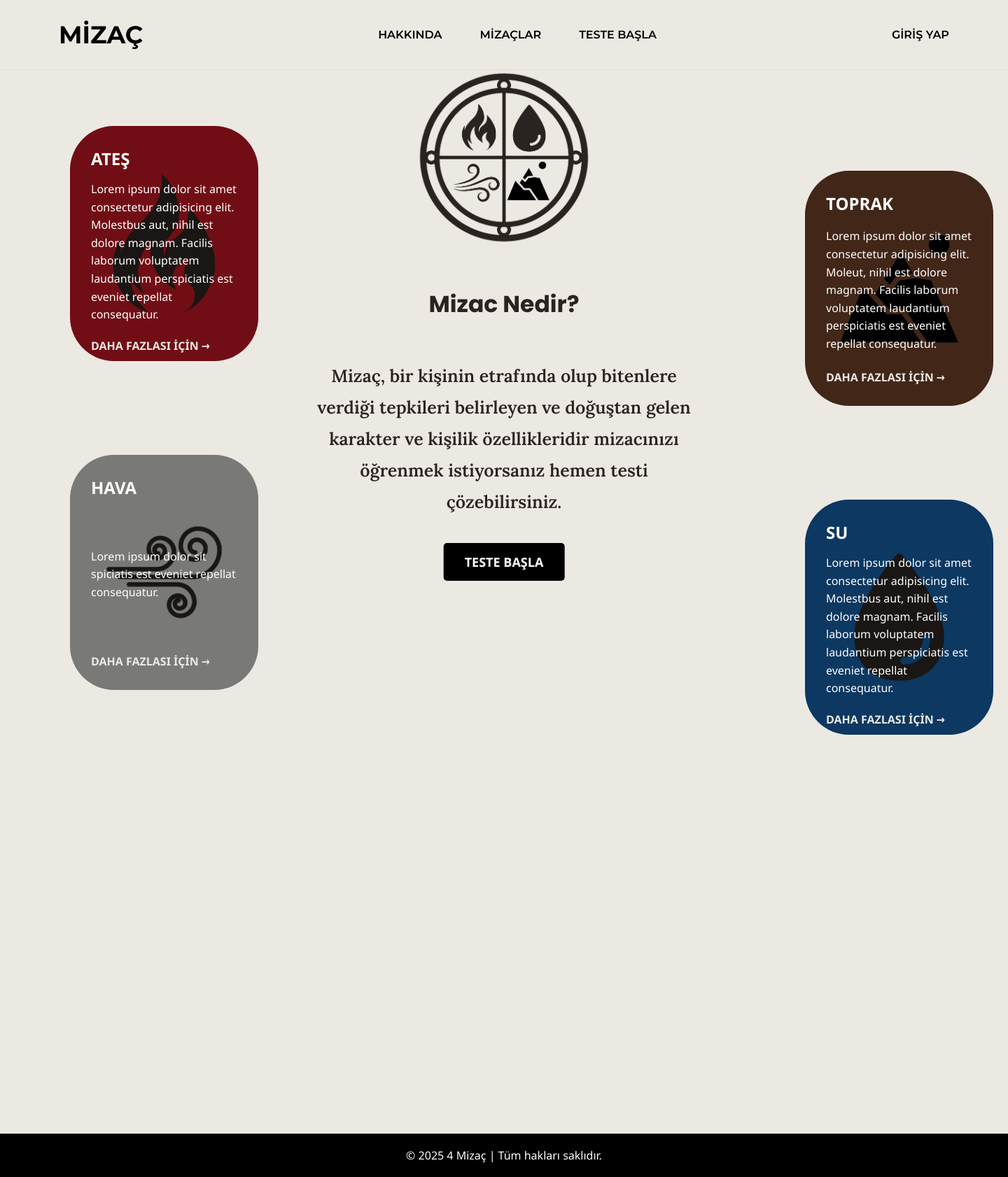
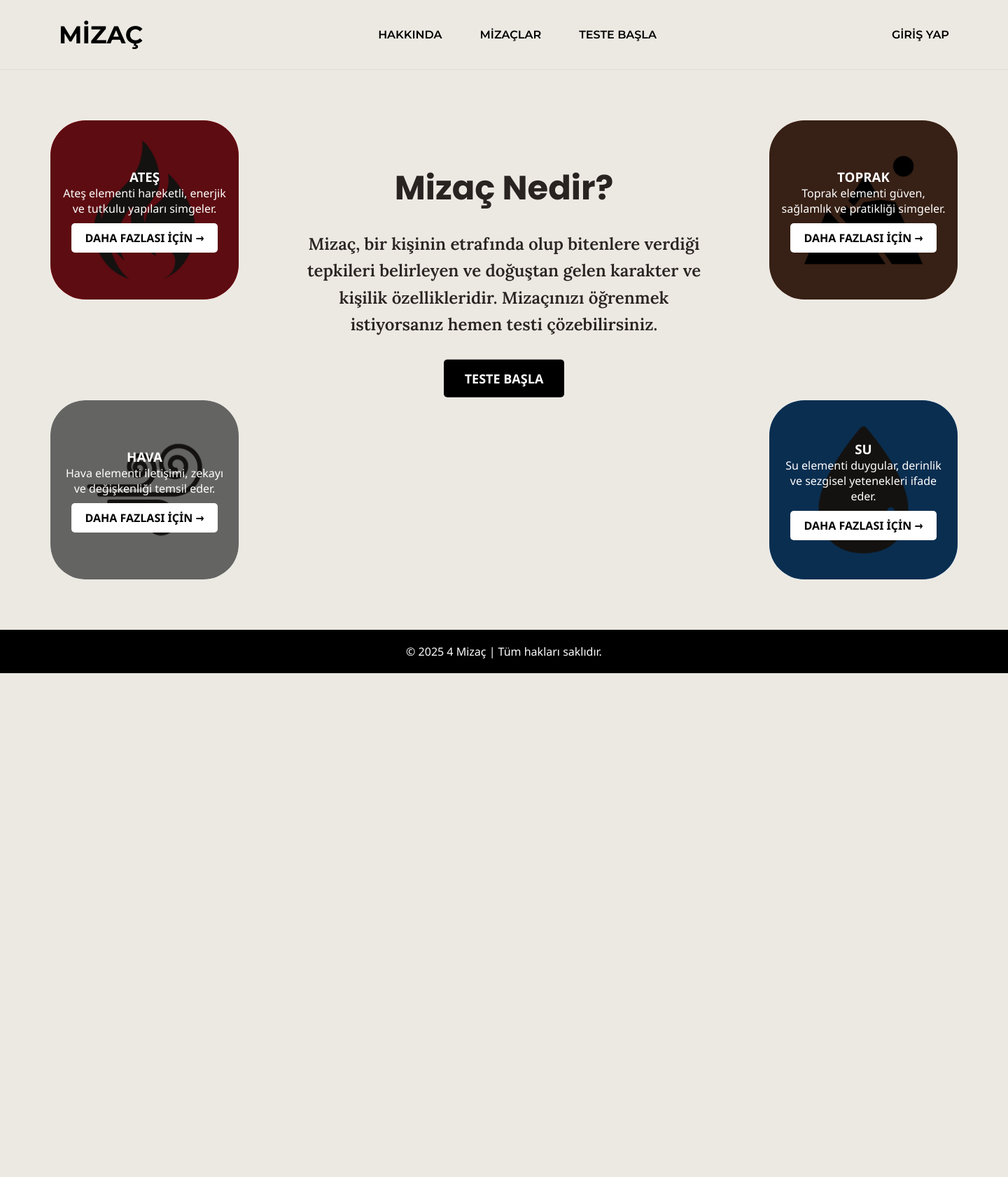
Before and after one commit to isKartal/mizac_yayin, a Django app: page / in a window 1440 px wide. Shown: the whole page at 70% size. After the commit the page ends 962 px from the top, so only its background shows below. Run offline with Django 3.2, Linux system fonts and the light colour scheme.

Commit message:
ana sayfa düzenlendi

```diff
--- a/main/static/css/styles-1.css
+++ b/main/static/css/styles-1.css
@@ -91,256 +155,244 @@ body {
     background-color: #ece9e3;
 }
 
-/* Footer Stilleri */
-footer {
-    text-align: center;
-    padding: 20px;
-    background-color: black;
-    color: white;
-    margin-top: auto; /* Footer'ı en alta sabitler */
-}
-
-/* Ana İçerik Stilleri */
-main {
-    padding: 20px;
-}
-
-main section:first-child {
-    background-size: 300px 300px;
-    background-position: center top;
-    background-repeat: no-repeat;
-    display: flex;
-    justify-content: center;
-    align-items: flex-start;
-    min-height: 100vh;
-    text-align: center;
-    flex-direction: column;
-    padding: 5vw;
-    margin-top: -45px; /* Bu değeri ihtiyaca göre ayarlayabilirsiniz */
-}
-
-@media (max-width: 768px) {
-    main section:first-child {
-        min-height: 70vh;
-        padding: 10vw;
-    }
-}
-
-main section:first-child div {
-    max-width: 500px;
-    width: 40%;
-    padding: 40px;
-}
-
-main section:first-child h5 {
-    margin-bottom: 20px;
-    font-size: 22px;
-    font-weight: bold;
-}
-
-main section:first-child p {
-    line-height: 1.8;
-    font-size: 16px;
-}
-
-main section:first-child a {
-    display: inline-block;
-    margin-top: 20px;
-    background-color: black;
-    color: white;
-    padding: 15px 30px;
-    text-decoration: none;
-    border-radius: 5px;
-    font-weight: bold;
-    transition: background-color 0.3s;
-    font-size: 18px;
-}
-
-main section:first-child a:hover {
-    background-color: gray;
-}
-
-.mizac-nedir-title,
-.start-test-button {
-    display: inline-block; /* Elemanları yan yana yerleştirir */
-    vertical-align: middle; /* Ortalanmış şekilde hizalar */
-    text-align: center;
-    white-space: nowrap; /* Metnin satır değiştirmesini engeller */
-}
-
-.mizac-nedir-title {
-    font-family: 'Poppins', serif;
-    font-size: min(24vw, 33px) !important;
-    font-weight: 900;
-    margin-top: 15px;
-    color: #292321;
-    position: absolute;
-    bottom: 350px;
-    left: 50%;
-    transform: translateX(-50%);
-}
-
-.mizac-nedir-text {
-    font-family: 'Lora', serif;
-    font-weight: 900 !important;
-    font-size: min(20vw, 25px) !important; /* Orantılı büyüme */
-    line-height: 1.6;
-    color: #292321;
-    position: absolute;
-    bottom: 80px; /* Yazıyı yukarı/aşağı kaydır */
-    left: 50%;
-    transform: translateX(-50%);
-    width: 1050%; /* Metnin genişliğini belirler */
-    max-width: 600px; /* Maksimum genişlik ayarı */
-    padding: 10px;
-}
-
-.first-word {
-    display: block; /* İlk kelimeyi tek satıra al */
-    text-align: center;
-    font-size: 24px;
-    font-weight: bold;
-}
-
-section {
-    background-size: cover;
-    background-position: center;
-    min-height: 100vh;
-    position: relative;
-}
-
+/* Sayfanın tam ortasında başlık, açıklama ve buton için */
+/* Sayfanın tam ortasında başlık, açıklama ve buton */
 .content-container {
     position: absolute;
     top: 50%;
     left: 50%;
     transform: translate(-50%, -50%);
     text-align: center;
-    color: #ece9e3;
-    padding: 0 20px;
-    z-index: 2;
+    z-index: 10; /* Elementlerin önünde kalmasını sağlar */
+    width: 100%;
+    display: flex;
+    flex-direction: column;
+    align-items: center; /* Yatayda ortalar */
+    justify-content: center; /* Dikeyde ortalar */
+    padding: 5vw;
 }
 
+/* Başlık */
+.mizac-nedir-title {
+    font-family: 'Poppins', serif;
+    font-size: clamp(24px, 5vw, 48px); /* Sayfa boyutuna göre dinamik */
+    font-weight: 900;
+    color: #292321;
+    margin-bottom: 15px; /* Altındaki metinden ayrılmasını sağlar */
+}
+
+/* Açıklama Metni */
+.mizac-nedir-text {
+    font-family: 'Lora', serif;
+    font-weight: 700;
+    font-size: clamp(16px, 2vw, 24px); /* Sayfa genişliğine göre dinamik */
+    line-height: 1.6;
+    color: #292321;
+    max-width: 600px; /* Çok geniş olmaması için */
+    padding: 10px;
+    text-align: center; /* Ortalanmış metin */
+    margin-bottom: 20px; /* Butonla arasında boşluk */
+}
+
+/* Buton */
 .start-test-button {
-    margin-top: 20px;
     background-color: black;
     color: white;
-    padding: 15px 30px;
+    padding: clamp(10px, 2vw, 15px) clamp(20px, 3vw, 30px);
     text-decoration: none;
     border-radius: 5px;
     font-weight: bold;
-    transition: background-color 0.3s;
-    font-size: 18px;
+    transition: background-color 0.3s, transform 0.2s;
+    font-size: clamp(14px, 1.5vw, 18px);
+    text-align: center;
 }
 
 .start-test-button:hover {
     background-color: gray;
+    transform: scale(1.05);
 }
 
-section .start-test-button {
-    position: absolute;
-    bottom: 0px;
-    left: 50%;
-    transform: translateX(-50%);
+/* Elementler için ana grid yapısı */
+.element-grid {
+    position: relative;
+    width: 100%;
+    height: 100vh;
+    display: grid;
+    grid-template-columns: 1fr 1fr; /* 2 sütun */
+    grid-template-rows: 1fr 1fr; /* 2 satır */
+    gap: clamp(10px, 3vw, 50px);
+    padding: 5vw;
+    box-sizing: border-box;
 }
 
-/* Elementler Bölümü */
-.elements {
-    padding: 0px 0;
-    text-align: center;
+/* Her bir elementi saran wrapper */
+.element-wrapper {
+    position: relative;
+    display: flex;
+    justify-content: center;
+    align-items: center;
+}
+
+/* Ateş - Sol Üst */
+.element-wrapper:nth-child(1) {
+    grid-column: 1;
+    grid-row: 1;
+    justify-self: start;
+    align-self: start;
+}
+
+/* Hava - Sol Alt */
+.element-wrapper:nth-child(2) {
+    grid-column: 1;
+    grid-row: 2;
+    justify-self: start;
+    align-self: end;
+}
+
+/* Toprak - Sağ Üst */
+.element-wrapper:nth-child(3) {
+    grid-column: 2;
+    grid-row: 1;
+    justify-self: end;
+    align-self: start;
+}
+
+/* Su - Sağ Alt */
+.element-wrapper:nth-child(4) {
+    grid-column: 2;
+    grid-row: 2;
+    justify-self: end;
+    align-self: end;
+}
+
+/* Elementler için başlangıçta görünmez olması */
+.element {
+    position: relative;
+    width: clamp(250px, 22vw, 269px);
+    height: clamp(250px, 32vh, 336px);
+    background-size: cover;
+    background-position: center;
+    border-radius: 50px;
+    overflow: hidden;
+    opacity: 0; /* Başlangıçta görünmez */
+    transform: translateY(30px); /* Aşağıda başlasın */
+    transition: opacity 0.8s ease-out, transform 0.8s ease-out;
+}
+
+/* Görünen elementler (scroll ile tetikleniyor) */
+.element.show {
+    opacity: 1;
+    transform: translateY(0);
+}
+
+/* İçerik (Başlık, Metin, Buton) */
+.element-content {
+    position: absolute;
+    top: 0;
+    left: 0;
+    width: 100%;
+    height: 100%;
     display: flex;
     flex-direction: column;
     justify-content: center;
     align-items: center;
-    margin-top: -75px;
+    text-align: center;
+    background: rgba(0, 0, 0, 0.5);
+    color: white;
+    border-radius: 50px;
+    padding: 15px;
+    opacity: 0;
+    transition: opacity 0.5s ease-in-out;
+    z-index: 5; /* İçerik üstte olacak */
+    pointer-events: none; /* Başlangıçta tıklanamaz */
 }
 
-.elements h2 {
-    margin-bottom: 30px;
-    font-size: 28px;
+/* Elementler ekrana geldiğinde içeriği görünür yap */
+.element.show .element-content {
+    opacity: 1;
+    pointer-events: auto; /* İçeriği tıklanabilir hale getir */
 }
 
-.element-grid {
-    position: relative;
-    width: 100vw;
-    height: 100vh; /* Sayfanın tamamını kaplasın */
+/* "Daha Fazlası İçin" Butonu */
+.more-link {
+    background-color: white;
+    color: black;
+    padding: 10px 20px;
+    text-decoration: none;
+    font-weight: bold;
+    border-radius: 5px;
+    transition: background-color 0.3s ease, transform 0.2s ease;
+    display: inline-block;
+    margin-top: 10px;
+    z-index: 999; /* Butonun en üstte olmasını sağla */
+    position: relative; /* Diğer içeriklerle çakışmasını engelle */
 }
 
+/* Buton Hover efekti */
+.more-link:hover {
+    background-color: gray;
+    color: white;
+    transform: scale(1.05);
+}
+
+/* Elementlerin görünümü */
 .element {
-    position: absolute;
-    width: 269px; /* Element boyutunu kendine göre ayarla */
-    height: 336px;
+    position: relative;
+    width: clamp(250px, 22vw, 269px);
+    height: clamp(250px, 32vh, 336px);
     background-size: cover;
     background-position: center;
-    padding: 30px;
-    border-radius: 63px; /* Daha oval bir şekil için artırıldı */
-    color: white;
-    text-align: left;
-    display: flex;
-    flex-direction: column;
-    justify-content: space-between;
-    transition: transform 0.3s;
-    overflow: hidden; /* Kenarları düzgün görmek için */
+    border-radius: 50px;
+    overflow: hidden;
+    opacity: 0; /* Başlangıçta görünmez */
+    transform: translateY(30px); /* Aşağıda başlasın */
+    transition: opacity 0.8s ease-out, transform 0.8s ease-out;
+    z-index: 1; /* İçeriklerden daha altta */
 }
 
-.element:nth-child(1) { /* Sol üst köşe */
-    top: -620px;
-    left: 100px;
+/* Görünen elementler (scroll ile tetikleniyor) */
+.element.show {
+    opacity: 1;
+    transform: translateY(0);
+    z-index: 5; /* İçerik ve butonun üstünde olması için */
 }
 
-.element:nth-child(2) { /* Sağ üst köşe */
-    top: -150px;
-    left: 100px;
+/* Tıklama problemi yaşamamak için element-wrapper'e z-index ekle */
+.element-wrapper {
+    position: relative;
+    z-index: 10;
 }
 
-.element:nth-child(3) { /* Sol alt köşe */
-    bottom: 550px;
-    left: 1150px;
+
+/* Mobil Görünüm */
+@media (max-width: 1200px) {
+    .element-grid {
+        display: flex;
+        flex-direction: column;
+        align-items: center;
+        gap: 20px;
+        height: auto;
+        padding: 20px;
+    }
+
+    /* Metin mobilde en üste gelsin */
+    .text-container {
+        order: -1;
+    }
+
+    /* Elementler Ateş -> Su -> Toprak -> Hava şeklinde sıralansın */
+    .element-wrapper:nth-child(1) { order: 1; } /* Ateş */
+    .element-wrapper:nth-child(4) { order: 2; } /* Su */
+    .element-wrapper:nth-child(3) { order: 3; } /* Toprak */
+    .element-wrapper:nth-child(2) { order: 4; } /* Hava */
+
+    .element {
+        width: 85vw;
+        height: 250px;
+    }
+
+    .element-content {
+        opacity: 1; /* Mobilde içerik her zaman görünsün */
+        background: rgba(0, 0, 0, 0.4);
+    }
 }
-
-.element:nth-child(4) { /* Sağ alt köşe */
-    bottom: 1020px;
-    left: 1150px;
-}
-
-.element::before {
-    content: '';
-    position: absolute;
-    top: 0;
-    left: 0;
-    right: 0;
-    bottom: 0;
-    background: rgba(0, 0, 0, 0.4);
-    border-radius: 8px;
-    z-index: 1;
-}
-
-.element:hover {
-    transform: translateY(-10px);
-}
-
-.element h3, .element p, .element a {
-    position: relative;
-    z-index: 2;
-}
-
-.element h3 {
-    margin-bottom: 15px;
-    font-size: 24px;
-}
-
-.element p {
-    margin-bottom: 20px;
-    line-height: 1.6;
-}
-
-.more-link {
-    color: #ece9e3;
-    text-decoration: none;
-    font-weight: bold;
-    align-self: flex-start;
-    transition: color 0.3s;
-}
-
-.more-link:hover {
-    color: #ece9e3;
-}
--- a/main/templates/index.html
+++ b/main/templates/index.html
@@ -36,47 +36,68 @@
         {% endif %}
     </div>
     <main>
-        <section style="background-image: url('{% static 'images/logom2.jpg' %}');">
+        <section class="main-background" style="background-image: url('{% static 'images/logom2.jpg' %}');">
+        </section>
+
+        <!-- Görselin ALTINDAKİ içerik -->
         <section class="content-container">
-                <div class="content">
-                    <h5 class="mizac-nedir-title">Mizac Nedir?</h5>
-                    <p class="mizac-nedir-text">Mizaç,
-                        bir kişinin etrafında
-                        olup bitenlere verdiği
-                        tepkileri belirleyen
-                         ve doğuştan gelen
-                        karakter ve kişilik
-                         özellikleridir mizacınızı
-                        öğrenmek istiyorsanız
-                        hemen testi çözebilirsiniz.</p>
-                </div>
+            <h1 class="mizac-nedir-title">Mizaç Nedir?</h1>
+            <p class="mizac-nedir-text">
+                Mizaç, bir kişinin etrafında olup bitenlere verdiği tepkileri belirleyen
+                ve doğuştan gelen karakter ve kişilik özellikleridir. Mizaçınızı öğrenmek
+                istiyorsanız hemen testi çözebilirsiniz.
+            </p>
             <a href="{% url 'test_list' %}" class="start-test-button">TESTE BAŞLA</a> <!-- Teste Başla butonu burada -->
-            </section>
         </section>
         <section class="elements">
             <div class="element-grid">
+                <!-- Ateş Elementi -->
+                <div class="element-wrapper">
                     <div class="element" style="background-image: url('{% static 'images/2.jpg' %}');">
+                        <div class="element-content">
                             <h3>ATEŞ</h3>
-                    <p>Lorem ipsum dolor sit amet consectetur adipisicing elit. Molestbus aut, nihil est dolore magnam. Facilis laborum voluptatem laudantium perspiciatis est eveniet repellat consequatur.</p>
+                            <p>Ateş elementi hareketli, enerjik ve tutkulu yapıları simgeler.</p>
                             <a href="{% url 'fire_more' %}" class="more-link">DAHA FAZLASI İÇİN →</a>
                         </div>
+                    </div>
+                </div>
+
+                <!-- Hava Elementi -->
+                <div class="element-wrapper">
                     <div class="element" style="background-image: url('{% static 'images/1.jpg' %}');">
+                        <div class="element-content">
                             <h3>HAVA</h3>
-                    <p>Lorem ipsum dolor sit spiciatis est eveniet repellat consequatur.</p>
+                            <p>Hava elementi iletişimi, zekayı ve değişkenliği temsil eder.</p>
                             <a href="{% url 'air_more' %}" class="more-link">DAHA FAZLASI İÇİN →</a>
                         </div>
-                <div class="element" style="background-image: url('{% static 'images/4.jpg' %}');">
-                    <h3>SU</h3>
-                    <p>Lorem ipsum dolor sit amet consectetur adipisicing elit. Molestbus aut, nihil est dolore magnam. Facilis laborum voluptatem laudantium perspiciatis est eveniet repellat consequatur.</p>
-                    <a href="{% url 'water_more' %}" class="more-link">DAHA FAZLASI İÇİN →</a>
                     </div>
+                </div>
+
+                <!-- Toprak Elementi -->
+                <div class="element-wrapper">
                     <div class="element" style="background-image: url('{% static 'images/3.jpg' %}');">
+                        <div class="element-content">
                             <h3>TOPRAK</h3>
-                    <p>Lorem ipsum dolor sit amet consectetur adipisicing elit. Moleut, nihil est dolore magnam. Facilis laborum voluptatem laudantium perspiciatis est eveniet repellat consequatur.</p>
+                            <p>Toprak elementi güven, sağlamlık ve pratikliği simgeler.</p>
                             <a href="{% url 'earth_more' %}" class="more-link">DAHA FAZLASI İÇİN →</a>
                         </div>
                     </div>
+                </div>
+
+                <!-- Su Elementi -->
+                <div class="element-wrapper">
+                    <div class="element" style="background-image: url('{% static 'images/4.jpg' %}');">
+                        <div class="element-content">
+                            <h3>SU</h3>
+                            <p>Su elementi duygular, derinlik ve sezgisel yetenekleri ifade eder.</p>
+                            <a href="{% url 'water_more' %}" class="more-link">DAHA FAZLASI İÇİN →</a>
+                        </div>
+                    </div>
+                </div>
+            </div>
         </section>
+
+
     </main>
     <footer>
         <p>&copy; 2025 4 Mizaç | Tüm hakları saklıdır.</p>
@@ -98,5 +119,27 @@
             });
         });
     </script>
+
+    <script>
+        document.addEventListener("DOMContentLoaded", function () {
+            const elements = document.querySelectorAll(".element");
+
+            function checkScroll() {
+                const triggerBottom = window.innerHeight * 0.9;
+
+                elements.forEach(element => {
+                    const elementTop = element.getBoundingClientRect().top;
+
+                    if (elementTop < triggerBottom) {
+                        element.classList.add("show");
+                    }
+                });
+            }
+
+            // Sayfa yüklendiğinde ve kaydırıldığında kontrol et
+            window.addEventListener("scroll", checkScroll);
+            checkScroll();
+        });
+    </script>
 </body>
 </html>
```
Also changed, not shown: other parts of main/static/css/styles-1.css (+65 -1 lines). Lines whose indentation alone changed are shown as unchanged.
